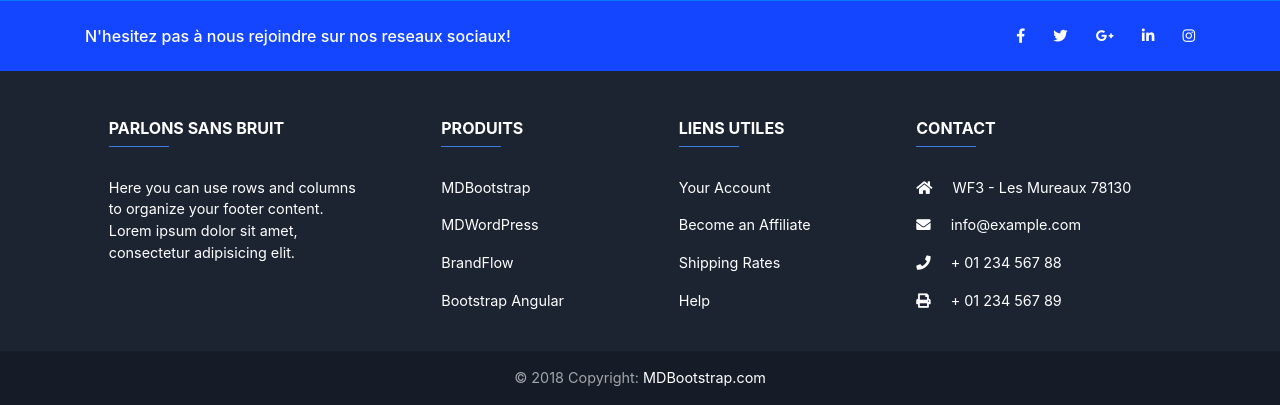
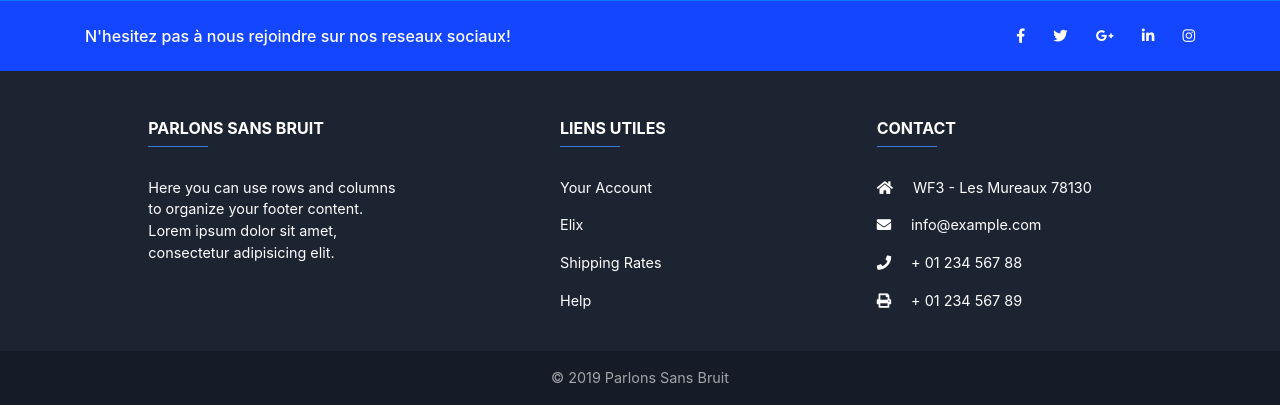
Before and after one commit to jordanlbq/Projet-Webforce3, a Symfony app: template projet/templates/admin/user_form.html.twig in a window 1280 px wide. Shown: the part 990-1395 px from the top of the page. Run offline with Twig, Linux system fonts and the light colour scheme; the template is opened without the code that fills it, so the values that code supplies are empty; form fields are guessed from the names that the template uses; some libraries are stand-ins or nearby versions.

Commit message:
modif page accueil

```diff
--- a/projet/templates/base.html.twig
+++ b/projet/templates/base.html.twig
@@ -152,25 +152,7 @@
     <!-- Grid column -->
 
     <!-- Grid column -->
-    <div class="col-md-2 col-lg-2 col-xl-2 mx-auto mb-4">
 
-      <!-- Links -->
-      <h6 class="text-uppercase font-weight-bold">Produits</h6>
-      <hr class="blue accent-2 mb-4 mt-0 d-inline-block mx-auto" style="width: 60px;">
-      <p>
-        <a href="#!">MDBootstrap</a>
-      </p>
-      <p>
-        <a href="#!">MDWordPress</a>
-      </p>
-      <p>
-        <a href="#!">BrandFlow</a>
-      </p>
-      <p>
-        <a href="#!">Bootstrap Angular</a>
-      </p>
-
-    </div>
     <!-- Grid column -->
 
     <!-- Grid column -->
@@ -183,7 +165,7 @@
         <a href="#!">Your Account</a>
       </p>
       <p>
-        <a href="#!">Become an Affiliate</a>
+        <a href="https://www.elix-lsf.fr/">Elix</a>
       </p>
       <p>
         <a href="#!">Shipping Rates</a>
@@ -220,8 +202,7 @@
 <!-- Footer Links -->
 
 <!-- Copyright -->
-<div class="footer-copyright text-center py-3">© 2018 Copyright:
-  <a href="https://mdbootstrap.com/education/bootstrap/"> MDBootstrap.com</a>
+<div class="footer-copyright text-center py-3">© 2019 Parlons Sans Bruit
 </div>
 <!-- Copyright -->
 
```
